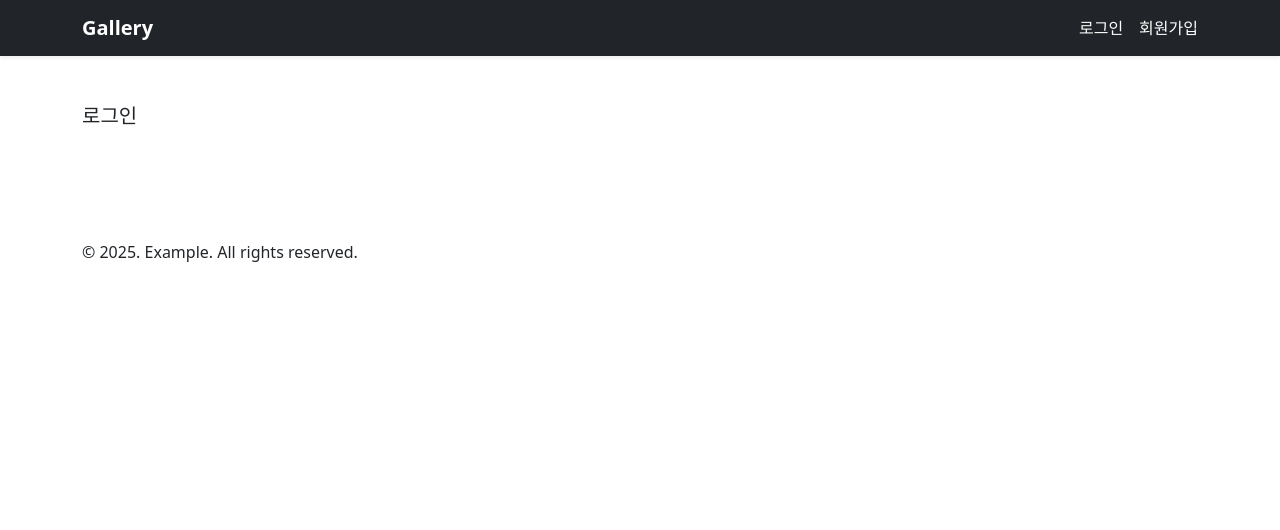
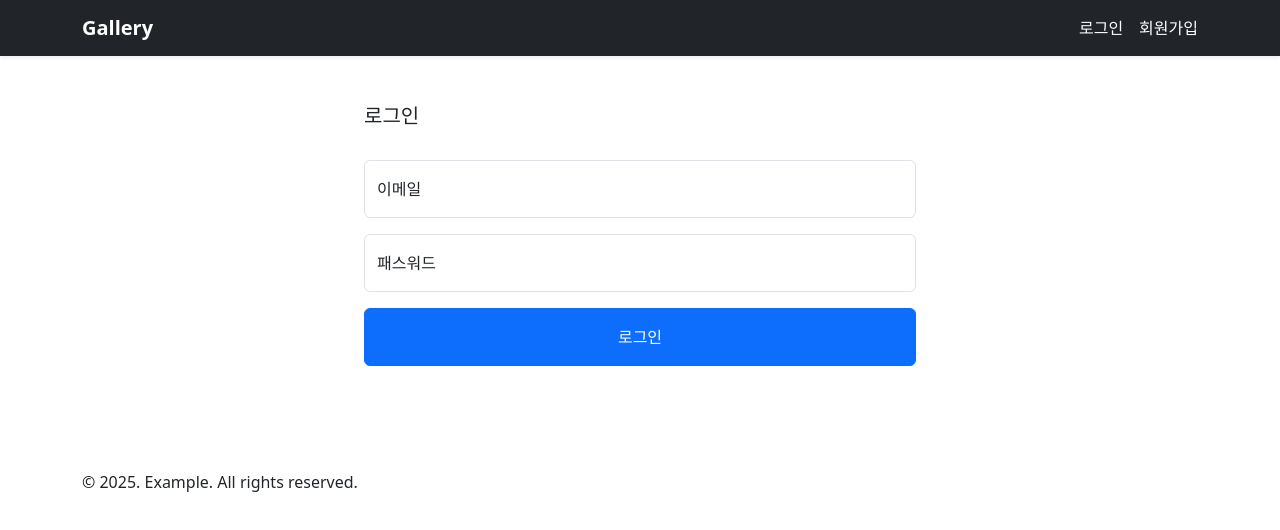
Before and after one commit to sbsteacher/2025-01-fe-gallery, a Vue app: page /login in a window 1280 px wide. Shown: the top 530 px of the page. Built offline with nearby package versions, Linux system fonts and the light colour scheme.

Commit message:
로그인 처리

```diff
--- a/src/services/accountService.js
+++ b/src/services/accountService.js
@@ -1,6 +1,10 @@
 import axios from 'axios';
-axios.defaults.baseURL = 'http://localhost:8080/api/v1';
+axios.defaults.baseURL = 'http://localhost:8080/api/v1/account';
 
 export const join = args => {
-    return axios.post('/account/join', args).catch(e => e.response);
+    return axios.post('/join', args).catch(e => e.response);
 }
+
+export const login = args => {
+    return axios.post('/login', args).catch(e => e.response);
+}
--- a/src/views/Join.vue
+++ b/src/views/Join.vue
@@ -47,7 +47,5 @@ const submit = async () => {
 </template>
 
 <style lang="scss" scoped>
-.join > .container {
-    max-width: 576px;
-}
+.container { max-width: 576px; }
 </style>
--- a/src/views/Login.vue
+++ b/src/views/Login.vue
@@ -1,17 +1,52 @@
 <script setup>
+import { reactive } from 'vue';
+import { useRouter } from 'vue-router';
+import { login } from '@/services/accountService';
 
+const router = useRouter();
+
+const state = reactive({
+    form: {
+        loginId: '',
+        loginPw: ''
+    }
+});
+
+const submit = async () => {
+    const res = await login(state.form);
+
+    switch(res.status) {
+        case 200:
+            await router.push('/');
+            break;
+        case 404:
+            alert('아이디/비밀번호를 확인해 주세요.');
+            break;
+    }
+}
 </script>
 
 <template>
     <div class="login">
         <div class="container">
-            <form class="py-5 d-flex flex-column gap-3">
+            <form class="py-5 d-flex flex-column gap-3" @submit.prevent="submit">
                 <h1 class="h5 mb-3">로그인</h1>
+
+                 <div class="form-floating">
+                    <input type="text" class="form-control" id="loginId" placeholder="이메일" v-model="state.form.loginId">
+                    <label for="loginId">이메일</label>
+                </div>
+                <div class="form-floating">
+                    <input type="password" class="form-control" id="loginPw" placeholder="패스워드" v-model="state.form.loginPw">
+                    <label for="loginPw">패스워드</label>
+                </div>
+                <button class="w-100 h6 btn py-3 btn-primary">로그인</button>
+
             </form>
         </div>
     </div>
 </template>
 
 <style scoped>
-
+.container { max-width: 576px; }
 </style>
```
